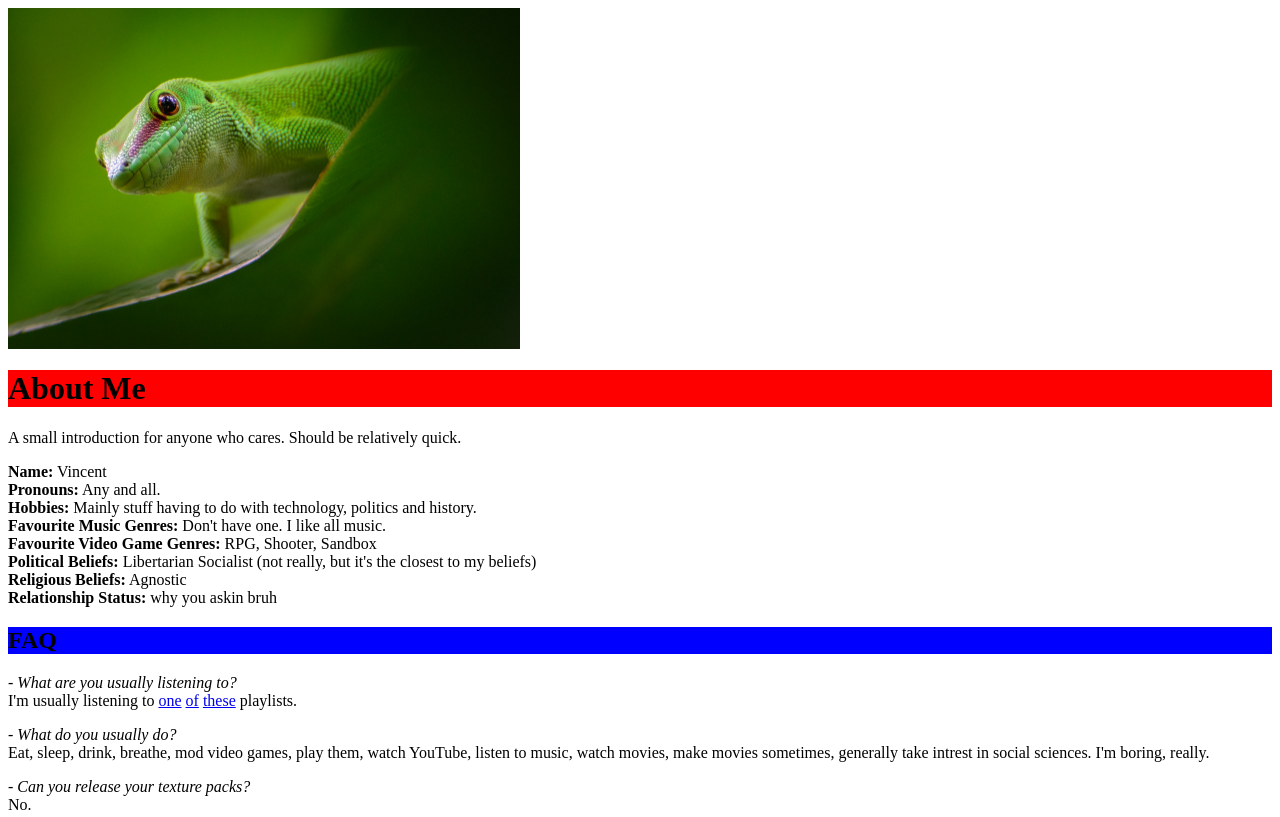
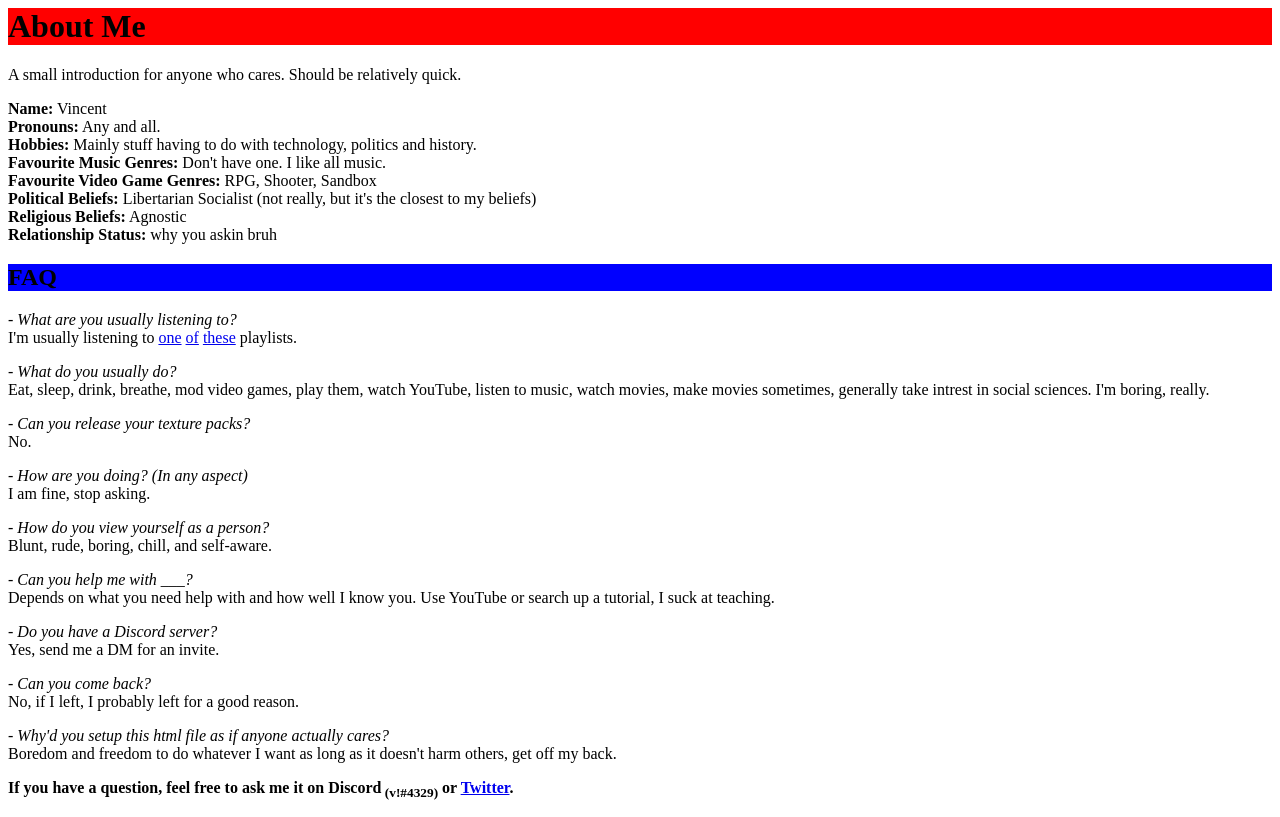
Before and after one commit to Biblioklept/biblioklept, a plain HTML site: page index.html in a window 1280 px wide. Shown: the top 817 px of the page. Drawn offline with Linux system fonts and the light colour scheme.

Commit message:
Update index.html

```diff
--- a/index.html
+++ b/index.html
@@ -1,4 +1,3 @@
-<p><img src="https://raw.githubusercontent.com/Biblioklept/biblioklept/main/img/avatar.jpg" alt="Biblioklept's Avatar Picture" width="512" height="341" /></p>
 <div>
 <h1 style="background-color: red;" data-darkreader-inline-bgcolor="">About Me</h1>
 </div>
```
